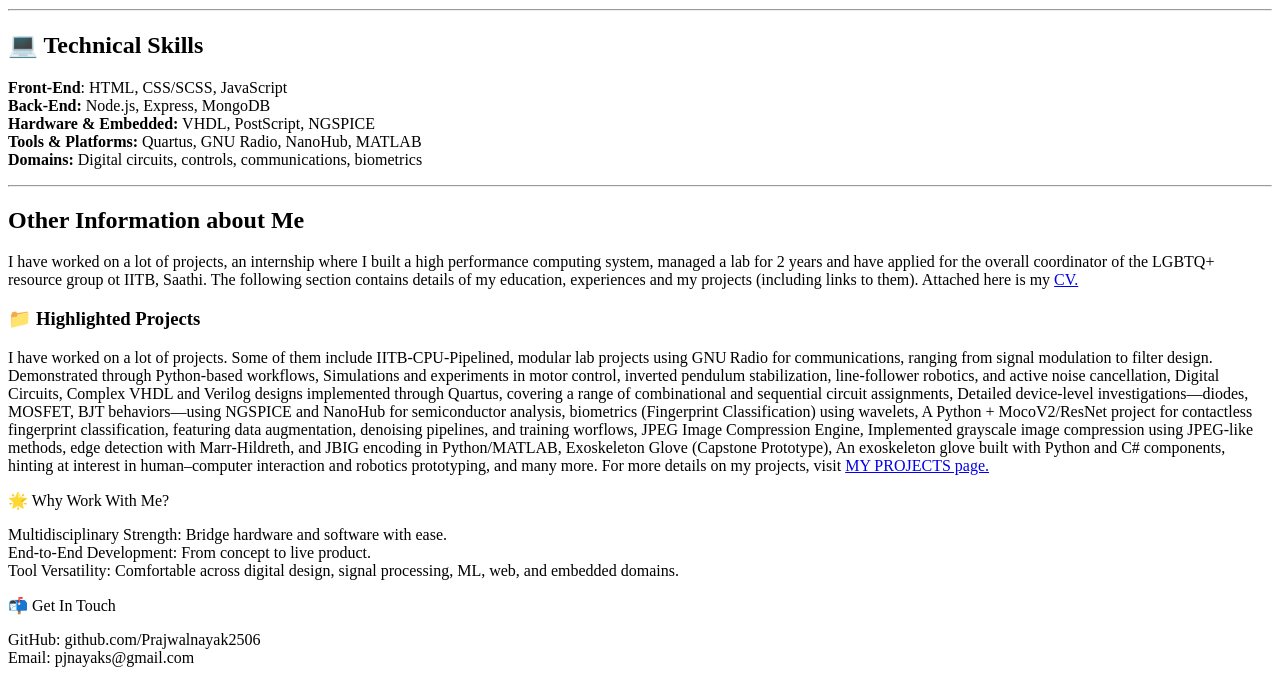
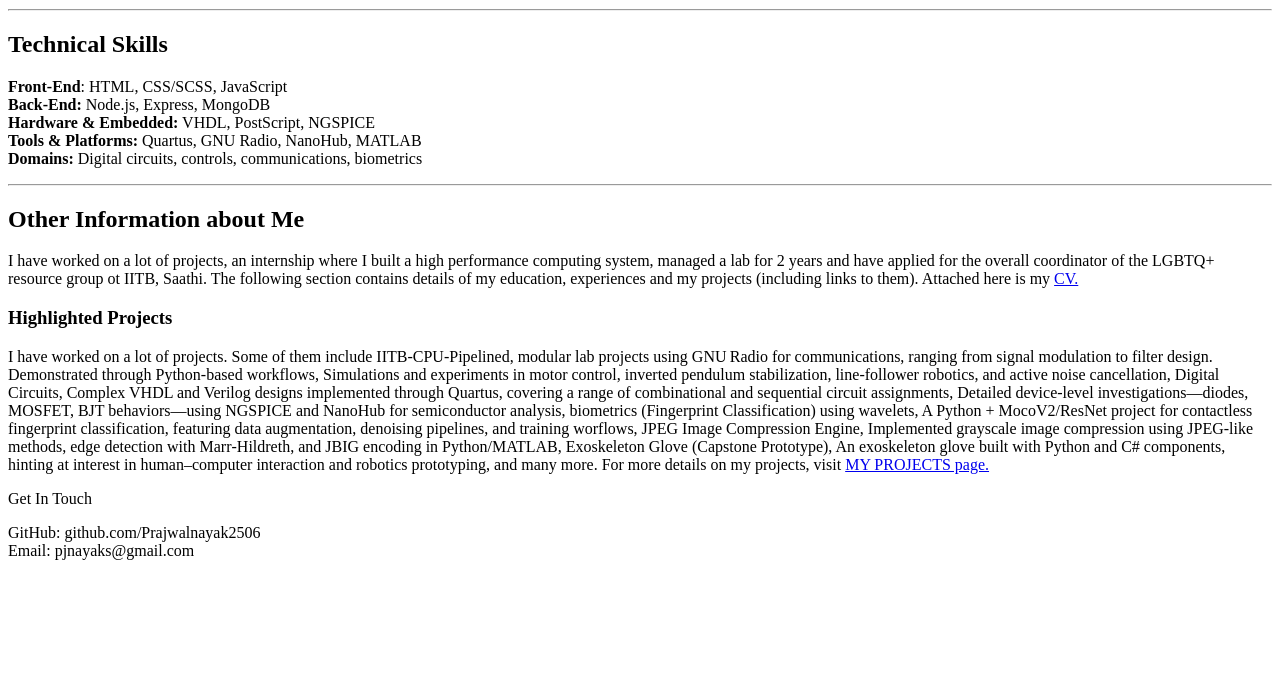
Before and after one commit to Prajwalnayak2506/WebCraft-toolkit-LS, a plain HTML site: page week1/HTML practice/Level2/project/index.html in a window 1280 px wide. Shown: the part 418-1101 px from the top of the page. After the commit the page ends 994 px from the top, so only its background shows below. Drawn offline with Linux system fonts and the light colour scheme.

```diff
--- a/week1/HTML practice/Level2/project/index.html
+++ b/week1/HTML practice/Level2/project/index.html
@@ -11,7 +11,7 @@
 <p>I’m Prajwal Nayak, a 4th year student at IIT Bombay. With a strong foundation in electronics and signal processing from IIT Bombay and hands-on experience in web stacks, I bring a multidisciplinary approach to every project. I am extremely intersted in technology, startups and businesses. My hobbies include drawing, singing, reading, trekking, working out, meditating, and a lot much more. I am a social person. I consider myself to be an oen minded soul, who loves understanding people. I believe that health(includes physical, mental and social) and self should be the priority of one. I love helping people and would like to contribute to social causes. There is a lot of difficulty in this world and one small step of kindness could change lives.</p>
 <img src="https://avatars.githubusercontent.com/u/128473812?s=96&v=4" height="200">
 <hr>
-<h2>💻 Technical Skills</h2>
+<h2>Technical Skills</h2>
 
 <p>
 <b>Front-End</b>: HTML, CSS/SCSS, JavaScript<br>
@@ -23,17 +23,12 @@
 <hr>
 <h2>Other Information about Me</h2>
 <p>I have worked on a lot of projects, an internship where I built a high performance computing system, managed a lab for 2 years and have applied for the overall coordinator of the LGBTQ+ resource group ot IITB, Saathi. The following section contains details of my education, experiences and my projects (including links to them). Attached here is my <a href="https://drive.google.com/file/d/15WLo5mw1UD0G2oFD0HfM0DikNw6ervE9/view?usp=sharing"> CV.</a> </p>
- <h3>📁 Highlighted Projects </h3>
+ <h3> Highlighted Projects </h3>
 <p>
 I have worked on a lot of projects. Some of them include IITB‑CPU‑Pipelined, modular lab projects using GNU Radio for communications, ranging from signal modulation to filter design. Demonstrated through Python-based workflows, Simulations and experiments in motor control, inverted pendulum stabilization, line-follower robotics, and active noise cancellation, Digital Circuits, Complex VHDL and Verilog designs implemented through Quartus, covering a range of combinational and sequential circuit assignments, Detailed device-level investigations—diodes, MOSFET, BJT behaviors—using NGSPICE and NanoHub for semiconductor analysis, biometrics (Fingerprint Classification) using wavelets, A Python + MocoV2/ResNet project for contactless fingerprint classification, featuring data augmentation, denoising pipelines, and training worflows, JPEG Image Compression Engine, Implemented grayscale image compression using JPEG-like methods, edge detection with Marr‑Hildreth, and JBIG encoding in Python/MATLAB, Exoskeleton Glove (Capstone Prototype), An exoskeleton glove built with Python and C# components, hinting at interest in human–computer interaction and robotics prototyping,
 and many more. For more details on my projects, visit <a href="projects.html">MY PROJECTS page.</a> </p>
-🌟 Why Work With Me?
-<p>
-Multidisciplinary Strength: Bridge hardware and software with ease.<br>
-End-to-End Development: From concept to live product.<br>
-Tool Versatility: Comfortable across digital design, signal processing, ML, web, and embedded domains.<br>
-</p>
-📬 Get In Touch
+
+Get In Touch
 <p>
 GitHub: github.com/Prajwalnayak2506<br>
 Email: pjnayaks@gmail.com <br>
```
